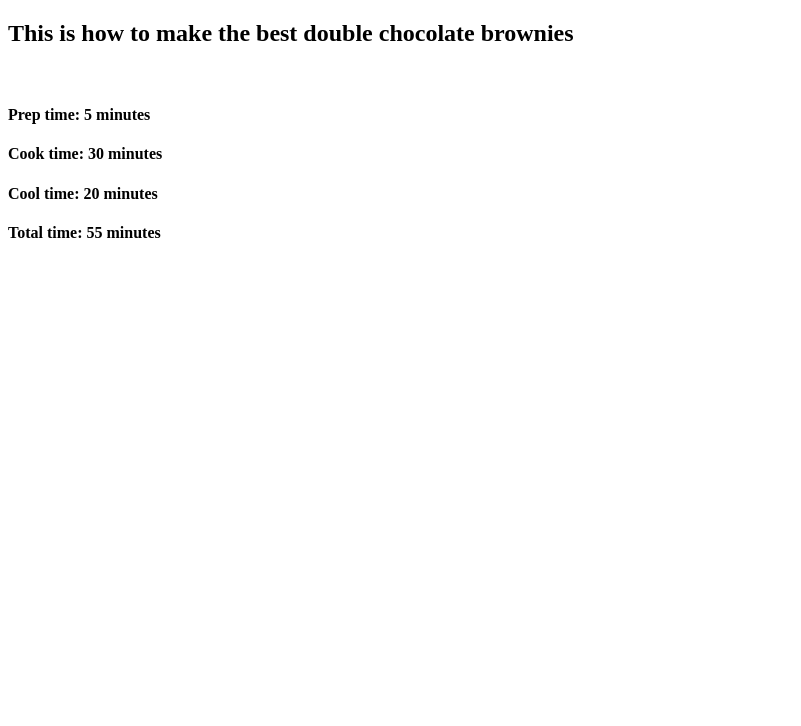
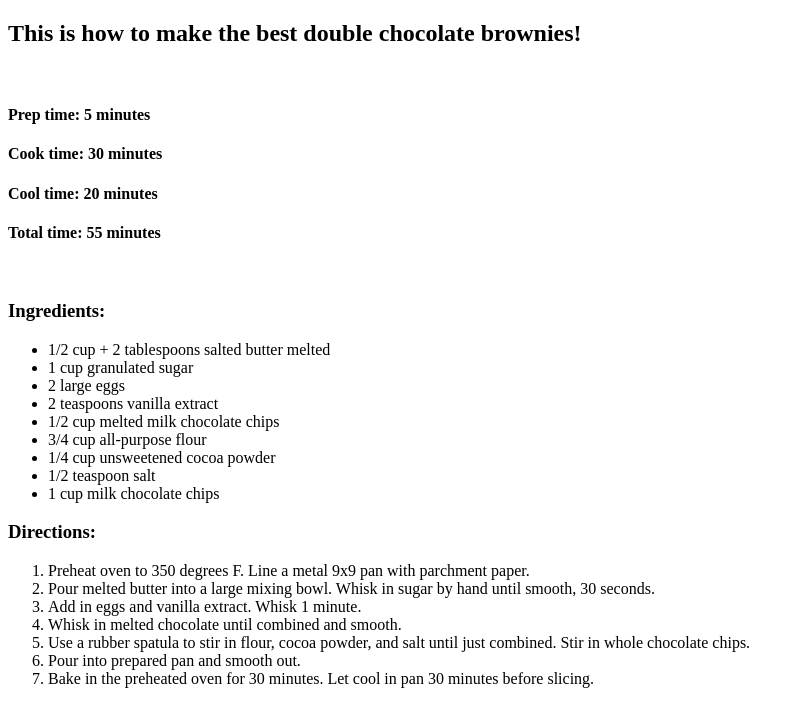
Before and after one commit to HaileyJSand/recepie-website, a plain HTML site: page index.html in a window 1280 px wide. Shown: the whole page, without its empty margins (0-801 px from the left). Drawn offline with Linux system fonts and the light colour scheme.

Commit message:
Ingredients and directions

```diff
--- a/index.html
+++ b/index.html
@@ -6,7 +6,7 @@
   </head>
   <body>
 
-<h2>This is how to make the best double chocolate brownies</h2>
+<h2>This is how to make the best double chocolate brownies!</h2>
 
 <br />
 
@@ -15,6 +15,73 @@
 <h4>Cool time: 20 minutes</h4>
 <h4>Total time: 55 minutes</h4>
 
+<br />
+
+
+
+
+
+
+
+
+
+<h3>Ingredients:</h3>
+
+<ul>
+  <li>
+    1/2 cup + 2 tablespoons salted butter melted
+    </li>
+    <li>
+      1 cup granulated sugar
+      </li>
+      <li>
+        2 large eggs
+        </li>
+        <li>
+          2 teaspoons vanilla extract
+          </li>
+          <li>
+            1/2 cup melted milk chocolate chips
+            </li>
+            <li>
+              3/4 cup all-purpose flour
+              </li>
+              <li>
+                1/4 cup unsweetened cocoa powder
+                </li>
+                <li>
+                  1/2 teaspoon salt
+                  </li>
+                  <li>
+                    1 cup milk chocolate chips
+                    </li>
+  </ul>
+
+<h3>Directions:</h3>
+
+<ol>
+<li>
+  Preheat oven to 350 degrees F. Line a metal 9x9 pan with parchment paper.
+  </li>
+  <li>
+    Pour melted butter into a large mixing bowl. Whisk in sugar by hand until smooth, 30 seconds.
+    </li>
+    <li>
+Add in eggs and vanilla extract. Whisk 1 minute.
+      </li>
+      <li>
+Whisk in melted chocolate until combined and smooth.
+        </li>
+        <li>
+Use a rubber spatula to stir in flour, cocoa powder, and salt until just combined. Stir in whole chocolate chips.
+          </li>
+          <li>
+Pour into prepared pan and smooth out.
+            </li>
+            <li>
+Bake in the preheated oven for 30 minutes. Let cool in pan 30 minutes before slicing.
+              </li>
+  </ol>
 
 
 
```
